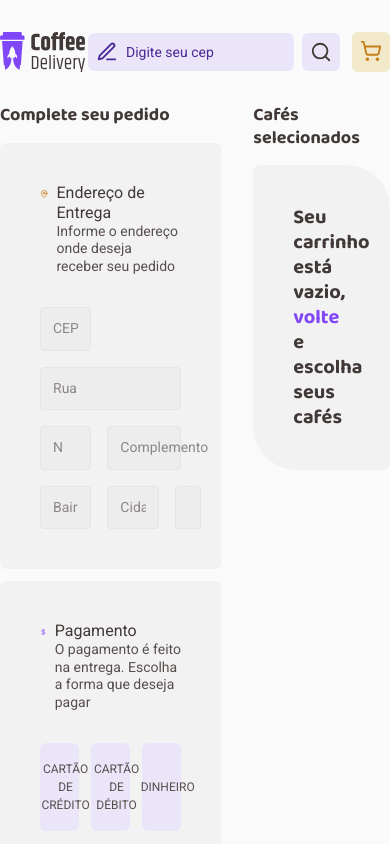
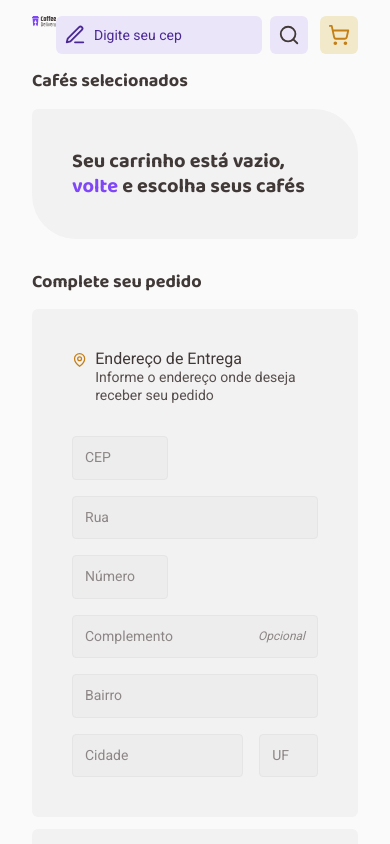
Before and after one commit to felipebdn/coffee-delivery, a Next.js app: page /checkout in a window 390 px wide. Shown: the top 844 px of the page. Built offline with nearby package versions, Linux system fonts and the light colour scheme; no server answers.

Commit message:
aplicado responsividade

```diff
--- a/src/app/checkout/FormCheckout.tsx
+++ b/src/app/checkout/FormCheckout.tsx
@@ -58,7 +58,7 @@ export function FormChekout() {
       />
       <label
         aria-pressed={inputFocus}
-        className="inputCheckout col-span-4 flex items-center aria-pressed:border-yellow-dark"
+        className="inputCheckout col-span-4 flex items-center aria-pressed:border-yellow-dark max-[640px]:col-span-7"
       >
         <input
           type="text"
@@ -73,19 +73,19 @@ export function FormChekout() {
         </span>
       </label>
       <input
-        className="inputCheckout inputTextPlaceholder col-span-3"
+        className="inputCheckout inputTextPlaceholder col-span-3 max-[640px]:col-span-7"
         type="text"
         placeholder="Bairro"
         {...register('bairro')}
       />
       <input
-        className="inputCheckout inputTextPlaceholder col-span-3"
+        className="inputCheckout inputTextPlaceholder col-span-3 max-[640px]:col-span-5"
         type="text"
         placeholder="Cidade"
         {...register('cidade')}
       />
       <input
-        className="inputCheckout inputTextPlaceholder col-span-1"
+        className="inputCheckout inputTextPlaceholder col-span-1 max-[640px]:col-span-2"
         type="text"
         placeholder="UF"
         {...register('uf')}
--- a/src/app/checkout/PaymentMethods.tsx
+++ b/src/app/checkout/PaymentMethods.tsx
@@ -14,7 +14,7 @@ export function PaymentMethods() {
           <RadioGroup.Root
             value={field.value}
             onValueChange={(value) => field.onChange(value)}
-            className="grid grid-cols-3 gap-3"
+            className="grid grid-cols-3 gap-3 max-[640px]:flex max-[640px]:flex-col"
           >
             <RadioGroup.Item
               value="credit"
@@ -26,8 +26,9 @@ export function PaymentMethods() {
               </span>
             </RadioGroup.Item>
             <RadioGroup.Item
+              disabled={true}
               value="debit"
-              className="flex items-center justify-center gap-3 rounded-md border border-transparent bg-purple-light p-4 data-[state=checked]:border-purple"
+              className="flex items-center justify-center gap-3 rounded-md border border-transparent bg-purple-light p-4 disabled:cursor-not-allowed disabled:bg-base-hover data-[state=checked]:border-purple"
             >
               <Landmark size={16} className="text-purple" />
               <span className="text-xs font-normal uppercase leading-normal text-base-text">
@@ -35,8 +36,9 @@ export function PaymentMethods() {
               </span>
             </RadioGroup.Item>
             <RadioGroup.Item
+              disabled={true}
               value="money"
-              className="flex items-center justify-center gap-3 rounded-md border border-transparent bg-purple-light p-4 data-[state=checked]:border-purple"
+              className="flex items-center justify-center gap-3 rounded-md border border-transparent bg-purple-light p-4 disabled:cursor-not-allowed disabled:bg-base-hover data-[state=checked]:border-purple"
             >
               <CreditCard size={16} className="text-purple" />
               <span className="text-xs font-normal uppercase leading-normal text-base-text">
--- a/src/app/checkout/page.tsx
+++ b/src/app/checkout/page.tsx
@@ -60,7 +60,7 @@ export default function Checkout() {
   }
 
   return (
-    <div className="grid grid-cols-5 gap-8">
+    <div className="grid grid-cols-5 gap-8 max-[960px]:flex max-[960px]:flex-col-reverse">
       <div className="col-span-3 flex flex-col gap-3">
         <h3 className="mb-1 font-ballo2 text-lg font-bold leading-tight text-base-subtitle">
           Complete seu pedido
--- a/src/app/layout.tsx
+++ b/src/app/layout.tsx
@@ -26,7 +26,7 @@ export default async function RootLayout({
   return (
     <html lang="pt-BR">
       <body className={`${ballo2.variable} ${roboto.variable} font-roboto`}>
-        <div className="flex w-full justify-center pb-8">
+        <div className="flex w-full justify-center px-8 pb-8 md:px-16">
           <div className="w-full max-w-6xl">
             <Providers>
               <Header />
--- a/src/app/page.tsx
+++ b/src/app/page.tsx
@@ -31,7 +31,7 @@ export default async function Home() {
         <h3 className="mb-8 font-ballo2 text-3xl font-extrabold leading-tight text-base-subtitle">
           Nossos cafés
         </h3>
-        <main className="grid grid-cols-4 gap-8">
+        <main className="grid grid-cols-4 gap-8 max-desktop:grid-cols-3 max-[840px]:grid-cols-2 max-[540px]:grid-cols-1">
           {coffees &&
             coffees.map((coffee) => {
               return <CoffeeCart coffee={coffee} key={coffee.id} />
--- a/src/components/Header.tsx
+++ b/src/components/Header.tsx
@@ -50,7 +50,7 @@ export function Header() {
   }
 
   return (
-    <header className="flex w-full justify-between py-8">
+    <header className="flex w-full justify-between py-4  md:py-8">
       <a href="/">
         <Image src={logo} alt="" height={40} />
       </a>
--- a/src/components/coffeeCard.tsx
+++ b/src/components/coffeeCard.tsx
@@ -65,7 +65,7 @@ export function CoffeeCart({ coffee }: { coffee: coffeesTypes }) {
           {coffee.description}
         </p>
       </div>
-      <div className="mt-8 flex items-center justify-between">
+      <div className="mt-8 flex items-center justify-between max-[540px]:justify-evenly">
         <div className="text-sm font-normal leading-tight text-base-text">
           R${' '}
           <span className="font-ballo2 text-2xl leading-tight text-base-text">
--- a/src/components/coffeesInCart.tsx
+++ b/src/components/coffeesInCart.tsx
@@ -21,12 +21,19 @@ export function CoffeeInCart() {
             key={coffee.id}
             className="mb-6 flex justify-between gap-4 border-b border-base-button pb-6"
           >
-            <div className="flex gap-5">
+            <div className="flex w-full gap-5">
               <Image src={coffee.coverUrl} alt="" width={64} height={64} />
-              <div className="flex flex-col items-start justify-between">
-                <h4 className="text-base font-normal leading-tight text-base-subtitle">
-                  {coffee.coffeeName}
-                </h4>
+              <div className="flex flex-1 flex-col items-start justify-between">
+                <div className="flex w-full justify-between">
+                  <h4 className="text-base font-normal leading-tight text-base-subtitle">
+                    {coffee.coffeeName}
+                  </h4>
+                  <span className="text-base font-bold leading-tight text-base-text">
+                    R${' '}
+                    {coffee.price &&
+                      formatCoffeeValue(coffee.price * coffee.amountCoffees)}
+                  </span>
+                </div>
                 <div className="flex gap-2">
                   <div className="flex h-9 items-center gap-2 rounded-md bg-base-button px-2 text-purple-dark">
                     <button
@@ -59,11 +66,6 @@ export function CoffeeInCart() {
                 </div>
               </div>
             </div>
-            <span className="text-base font-bold leading-tight text-base-text">
-              R${' '}
-              {coffee.price &&
-                formatCoffeeValue(coffee.price * coffee.amountCoffees)}
-            </span>
           </div>
         )
       })}
--- a/src/components/hero.tsx
+++ b/src/components/hero.tsx
@@ -4,8 +4,8 @@ import hero from '../assets/images/hero.svg'
 
 export function Hero() {
   return (
-    <aside className="grid w-full grid-cols-9 gap-8 py-20">
-      <div className="col-span-5 flex flex-col justify-between">
+    <aside className="flex w-full grid-cols-9 gap-8 py-20 lg:grid">
+      <div className="col-span-5 flex flex-col justify-between gap-4">
         <div className="flex flex-col gap-4">
           <h1 className="self-stretch font-ballo2 text-5xl font-extrabold leading-tight text-base-title">
             Encontre o café perfeito para qualquer hora do dia
@@ -15,7 +15,7 @@ export function Hero() {
             hora
           </h4>
         </div>
-        <div className="flex justify-between gap-4">
+        <div className="flexc flex justify-between gap-4 max-sm:flex-col max-sm:gap-5">
           <div className="flex flex-col gap-5">
             <div className="flex items-center gap-3">
               <span className="rounded-full bg-yellow-dark p-2 text-background">
@@ -54,7 +54,7 @@ export function Hero() {
           </div>
         </div>
       </div>
-      <div className="col-span-4 flex flex-1 items-center justify-center">
+      <div className="col-span-4 hidden flex-1 items-center justify-center lg:flex">
         <Image src={hero} alt="" className="w-4/5" />
       </div>
     </aside>
--- a/tailwind.config.js
+++ b/tailwind.config.js
@@ -6,6 +6,11 @@ module.exports = {
     './src/app/**/*.{js,ts,jsx,tsx,mdx}',
   ],
   theme: {
+    extend: {
+      screens: {
+        desktop: '1152px',
+      },
+    },
     colors: {
       'yellow-dark': '#C47F17',
       yellow: '#DBAC2C',
```
